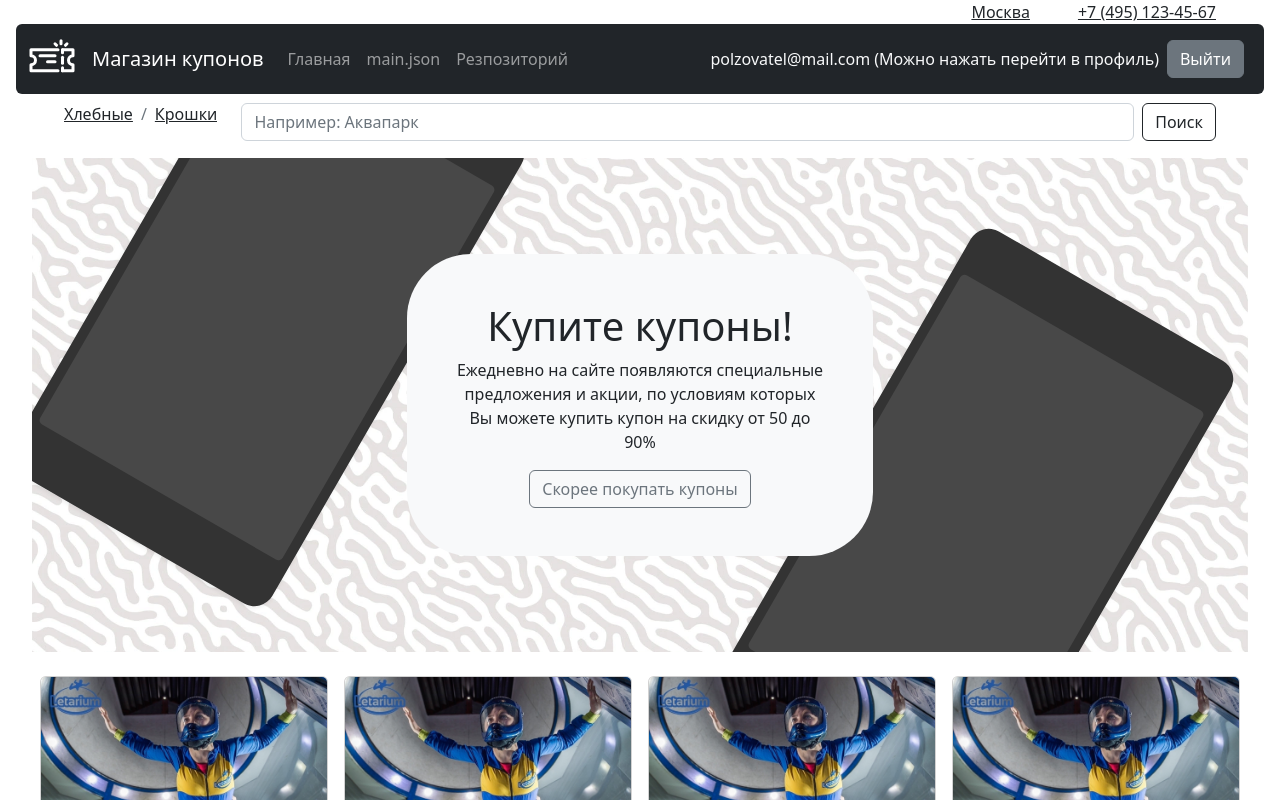
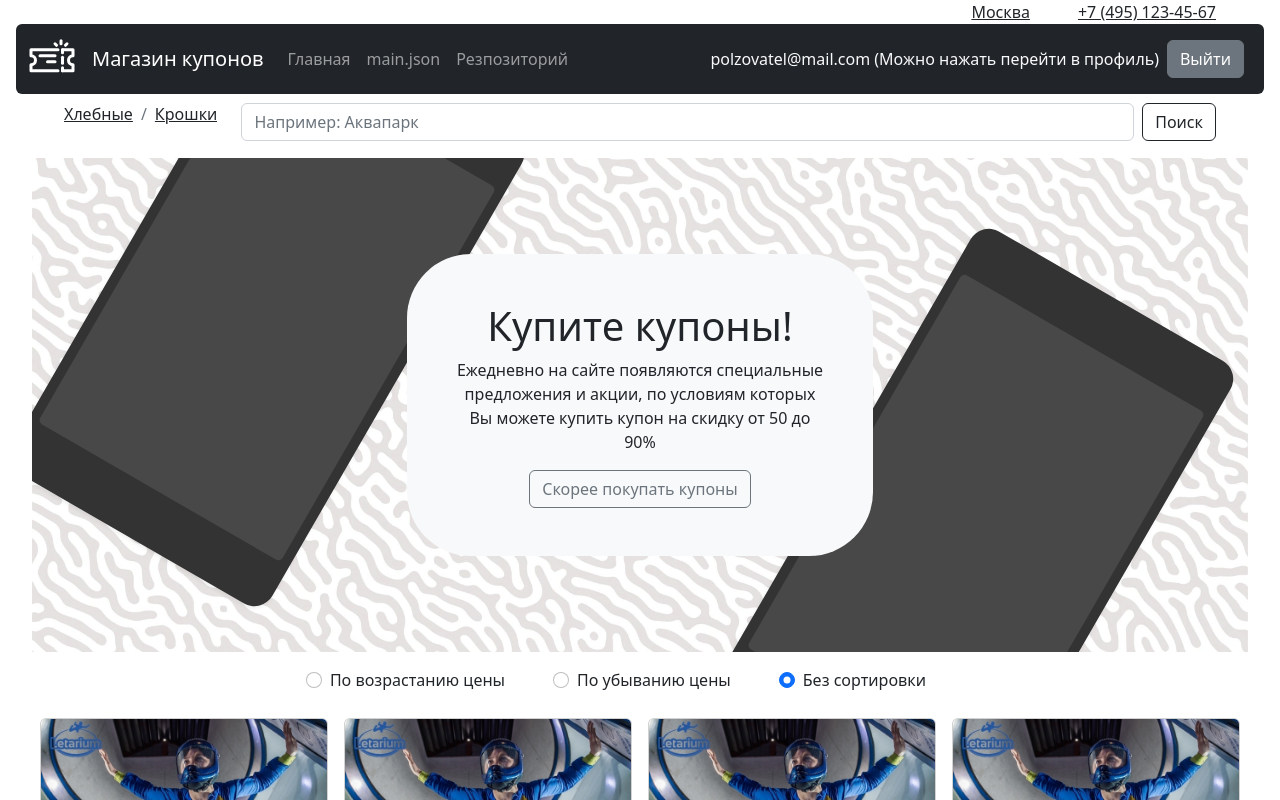
Before and after one commit to FunckingCat/frontend-exam, a Vue app: page / in a window 1280 px wide. Shown: the top 800 px of the page. Built offline with nearby package versions, Linux system fonts and the light colour scheme.

Commit message:
Начало сортировки

```diff
--- a/src/pages/MainPage.vue
+++ b/src/pages/MainPage.vue
@@ -1,6 +1,26 @@
 <template>
   <section id="main-page">
     <AddBanner/>
+    <div class="filters d-flex flex-row w-100 justify-content-center">
+      <div class="form-check d-flex me-5">
+        <input class="form-check-input" type="radio" name="sort" id="accend" value="accending" v-model="sortOrder">
+        <label class="form-check-label ms-2" for="accend">
+          По возрастанию цены
+        </label>
+      </div>
+      <div class="form-check d-flex me-5">
+        <input class="form-check-input" type="radio" name="sort" id="decend" value="decending" v-model="sortOrder">
+        <label class="form-check-label ms-2" for="decend">
+          По убыванию цены
+        </label>
+      </div>
+      <div class="form-check d-flex me-5">
+        <input class="form-check-input" type="radio" name="sort" id="nosort" value="nosort" v-model="sortOrder">
+        <label class="form-check-label ms-2" for="nosort">
+          Без сортировки
+        </label>
+      </div>
+    </div>
     <div class="cards d-flex flex-wrap my-3 justify-content-center">
       <ProductCard v-for="coupon in coupons" :key="coupon.id" v-bind="coupon"/>
     </div>
@@ -18,6 +38,11 @@ export default {
     AddBanner,
     ProductCard
   },
+  data() {
+    return {
+      sortOrder : "nosort",
+    }
+  },
   methods: {},
   computed: {
     ...mapGetters({
```
